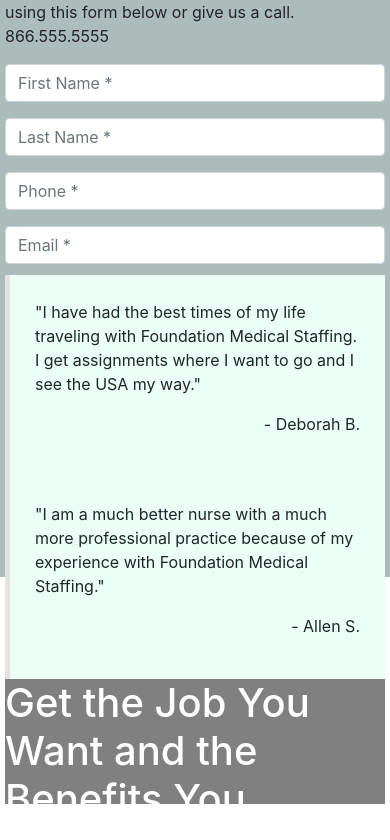
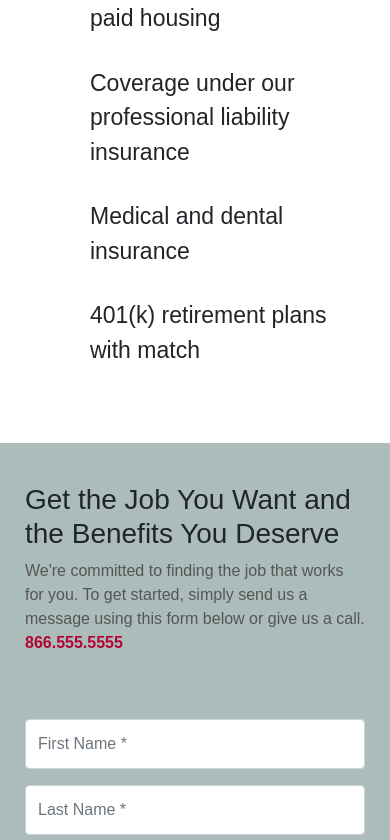
Before and after one commit to spenhappenin/testpage, a plain HTML site: page index.html in a window 390 px wide. Shown: the part 984-1824 px from the top of the page. Drawn offline with nearby package versions, Linux system fonts and the light colour scheme.

Commit message:
add mobile responsive margins

```diff
--- a/index.css
+++ b/index.css
@@ -1,8 +1,9 @@
 body {
   /* border: 0.5px solid rgb(210, 24, 24); */
-  padding-right: 5px;
-  padding-left: 5px;
+  /* padding-right: 5px; */
+  /* padding-left: 5px; */
   height: 100vh;
+  font-family: Arial, "Helvetica Neue", Helvetica, sans-serif;
 }
 
 /*   ---  HEADER  ---   */
@@ -15,8 +16,8 @@ body {
 
 .phone-number {
   color: #b20636;
-  margin-top: 20px;
-  margin-bottom: 20px;
+  margin-top: 30px;
+  margin-bottom: 30px;
 }
 
 /*   ---  BANNER  ---   */
@@ -24,7 +25,7 @@ body {
   display: flex;
   justify-content: center;
   background-color: #acbcbb;
-  height: 400px;
+  height: 385px;
 }
 
 .banner-img {
@@ -36,11 +37,21 @@ body {
   width: 85%;
   height: 100%;
   color: white;
+  padding: 32px 10px 10px 32px;
+}
+
+@media (max-width: 600px) {
+  .banner-img {
+    background-position: 70%;
+  }
 }
 
 /*   ---  MAIN  ---   */
 .main-container {
-  height: 700px;
+}
+
+.main-content {
+  padding: 45px 65px 45px 65px;
 }
 
 .main-content-header {
@@ -58,8 +69,13 @@ ul {
   list-style-type: none;
 }
 
+ul li {
+  font-size: 23px;
+  padding-top: 15px;
+  padding-bottom: 15px;
+}
+
 .content-container {
-  height: 700px;
 }
 
 .form-container {
@@ -67,17 +83,50 @@ ul {
   flex-direction: column;
   align-items: center;
   background-color: #acbcbb;
-  height: 700px;
+  padding: 40px 40px 55px 40px;
+}
+
+.form-container p {
+  color: #555555;
+}
+
+.form-container span {
+  color: #b20636;
+  font-weight: bold;
 }
 
 .form {
   width: 100%;
 }
 
+.form input {
+  height: 50px;
+}
 
 /*   ---  TESTIMONIALS  ---   */
 .testimonials-container {
 
+}
+
+.testimonials-container h3 {
+  padding-top: 65px;
+  padding-right: 100px;
+  padding-left: 100px;
+}
+
+.testimonials-container .row {
+  padding: 10px 100px 65px 100px;
+}
+
+@media (max-width: 766px) {
+  .testimonials-container .row {
+    padding: 10px 50px 65px 50px;
+  }
+
+  .testimonial {
+    margin-top: 20px;
+    margin-bottom: 20px;
+  }
 }
 
 .testimonial {
@@ -85,6 +134,16 @@ ul {
   padding: 25px;
   border-left: 5px solid #e3e3e3;
 }
+
+.testimonial p {
+  color: #555555;
+}
+
+.testimonial span {
+  text-transform: uppercase;
+  font-weight: bold;
+}
+
 
 .h-right {
   display: flex;
@@ -95,6 +154,12 @@ ul {
 /*   ---  FOOTER  ---   */
 .footer {
   color: white;
-  height: 125px;
   background-color: grey;
+  padding: 25px 130px 40px 130px;
 }
+
+@media (max-width: 766px) {
+  .footer {
+    padding: 25px 75px 40px 75px;
+  }
+}
--- a/index.html
+++ b/index.html
@@ -11,7 +11,7 @@
 <body>
 
   <div class='header'>
-    <h4 class='phone-number'>866.55.5555</h4>
+    <h4 class='phone-number'>866.555.5555</h4>
   </div>
 
   <div class='banner-container'>
@@ -30,8 +30,9 @@
 
 
     <div class='row'>
-      <div class='col-lg-8 col-md-8 col-sm-12'>
+      <div class='col-lg-8 col-md-8 col-sm-12 main-content'>
         <p>Dialysis staffing isn't just our top priority it's our only priority. We focus on your needs and devote 100 percent of our efforts to finding the job that works for you.</p>
+        <br />
         <div class='main-content-header'>
           <img src='./assets/check-mark.png' class='checkmark' />
           <h2>With You Every Step of the Way</h2>
@@ -48,7 +49,9 @@
 
       <div class='col-lg-4 col-md-4 col-sm-12 form-container'>
         <h3>Get the Job You Want and the Benefits You Deserve</h3>
-        <p>We're committed to finding the job that works for you. To get started, simply send us a message using this form below or give us a call. 866.555.5555</p>
+        <p>We're committed to finding the job that works for you. To get started, simply send us a message using this form below or give us a call. <span>866.555.5555</span></p>
+        <br />
+        <br />
         <form class='form'>
           <div class="form-group">
             <input type="text" class="form-control" placeholder="First Name *" required>
@@ -63,9 +66,9 @@
             <input type="email" class="form-control" placeholder="Email *" required>
           </div>
           <div class="form-group">
-            <input type="text-box" class="form-control" placeholder="Comments">
+            <input type="text" class="form-control" placeholder="Comments">
           </div>
-          <button type="submit" class="btn btn-primary">Submit</button>
+          <button type="button" class="btn btn-outline-danger">SUBMIT</button>
         </form>
       </div>
 
@@ -83,7 +86,7 @@
             <p>"I have had the best times of my life traveling with Foundation Medical Staffing. I get assignments where I want to go and I see the USA my way."</p>
           </div>
           <div class='h-right'>
-            <p>- Deborah B.</p>
+            <span>- Deborah B.</span>
           </div>
         </div>
       </div>
@@ -93,7 +96,7 @@
             <p>"I am a much better nurse with a much more professional practice because of my experience with Foundation Medical Staffing."</p>
           </div>
           <div class='h-right'>
-            <p>- Allen S.</p>
+            <span>- Allen S.</span>
           </div>
         </div>
       </div>
@@ -101,7 +104,7 @@
   </div>
 
   <div class='footer'>
-    <h1>Get the Job You Want and the Benefits You Deserve</h1>
+    <h3>Get the Job You Want and the Benefits You Deserve</h3>
     <p>We're committed to finding the job that works for you. To get started, simply send us a message using this form below or
       give us a call. 866.555.5555</p>
   </div>
```
